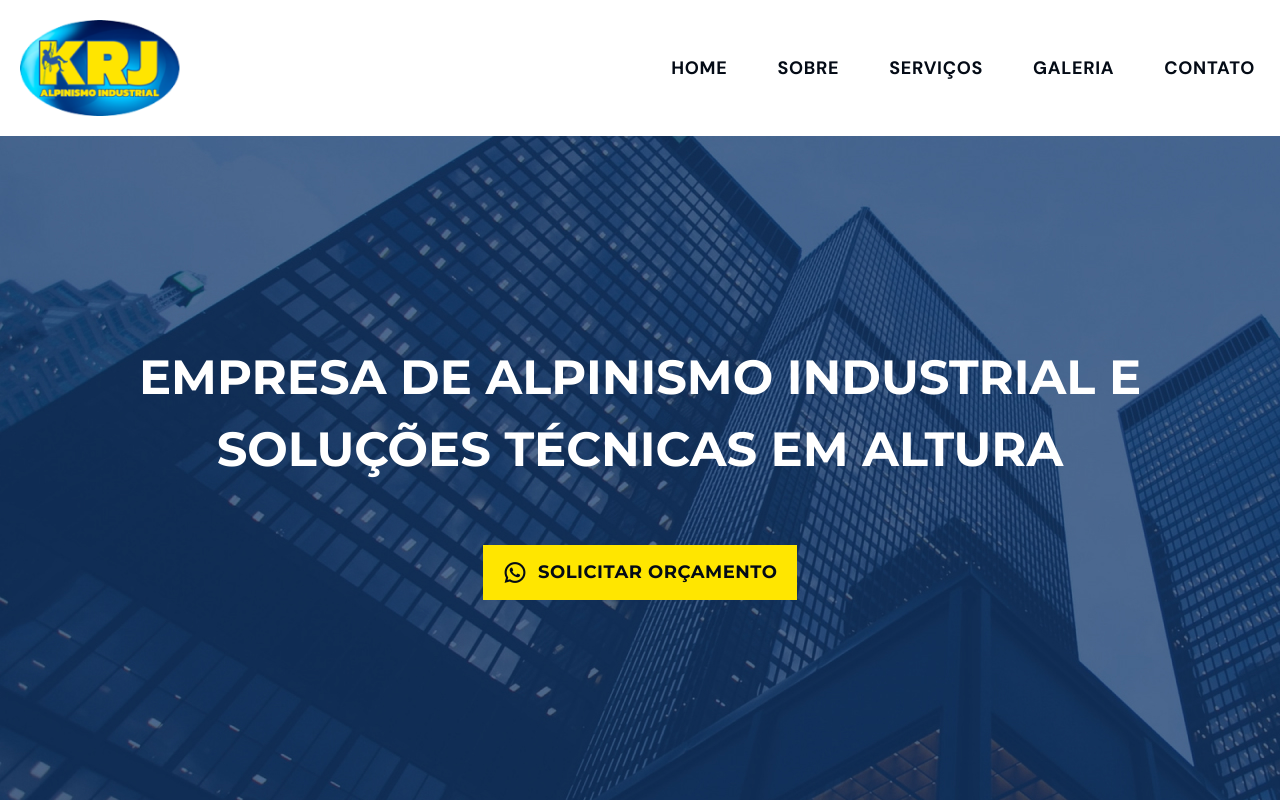
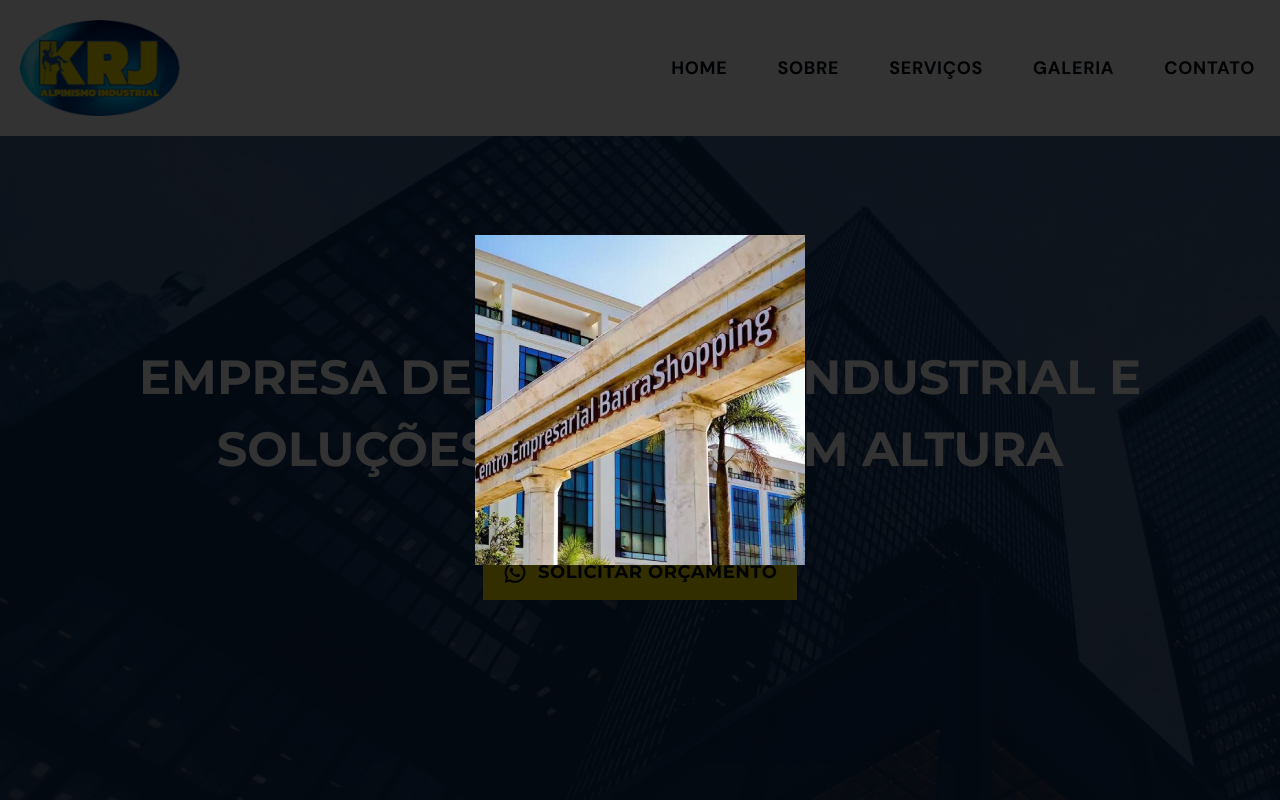
Before and after one commit to santos2408/krjalpinismo-website, a plain HTML site: page index.html in a window 1280 px wide. Shown: the top 800 px of the page. Drawn offline with nearby package versions, Linux system fonts and the light colour scheme.

Commit message:
feat: redme

```diff
--- a/css/gallery.css
+++ b/css/gallery.css
@@ -51,6 +51,23 @@
    display: flex;
 }
 
+.popup__image {
+   position: fixed;
+   top: 0;
+   left: 0;
+   background: hsl(0, 0%, 0%, .8);
+   width: 100%;
+   height: 100%;
+   z-index: var(--z-fixed);
+}
+
+.popup__img {
+   position: absolute;
+   top: 50%;
+   left: 50%;
+   transform: translate(-50%, -50%);
+}
+
 /* ========== MEDIA QUERIES ========== */
 
 @media screen and (min-width: 768px){
--- a/index.html
+++ b/index.html
@@ -262,6 +262,10 @@
          </div>
       </section>
 
+      <div class="popup__image">
+         <img class="popup__img" src="./img/gallery-01.png" alt="">
+      </div>
+
       <section class="contact section" id="contact">
          <div class="contact__description">
             <span class="section__subtitle contact__subtitle">Fale conosco</span>
```
Also changed, not shown: 2 other files.
